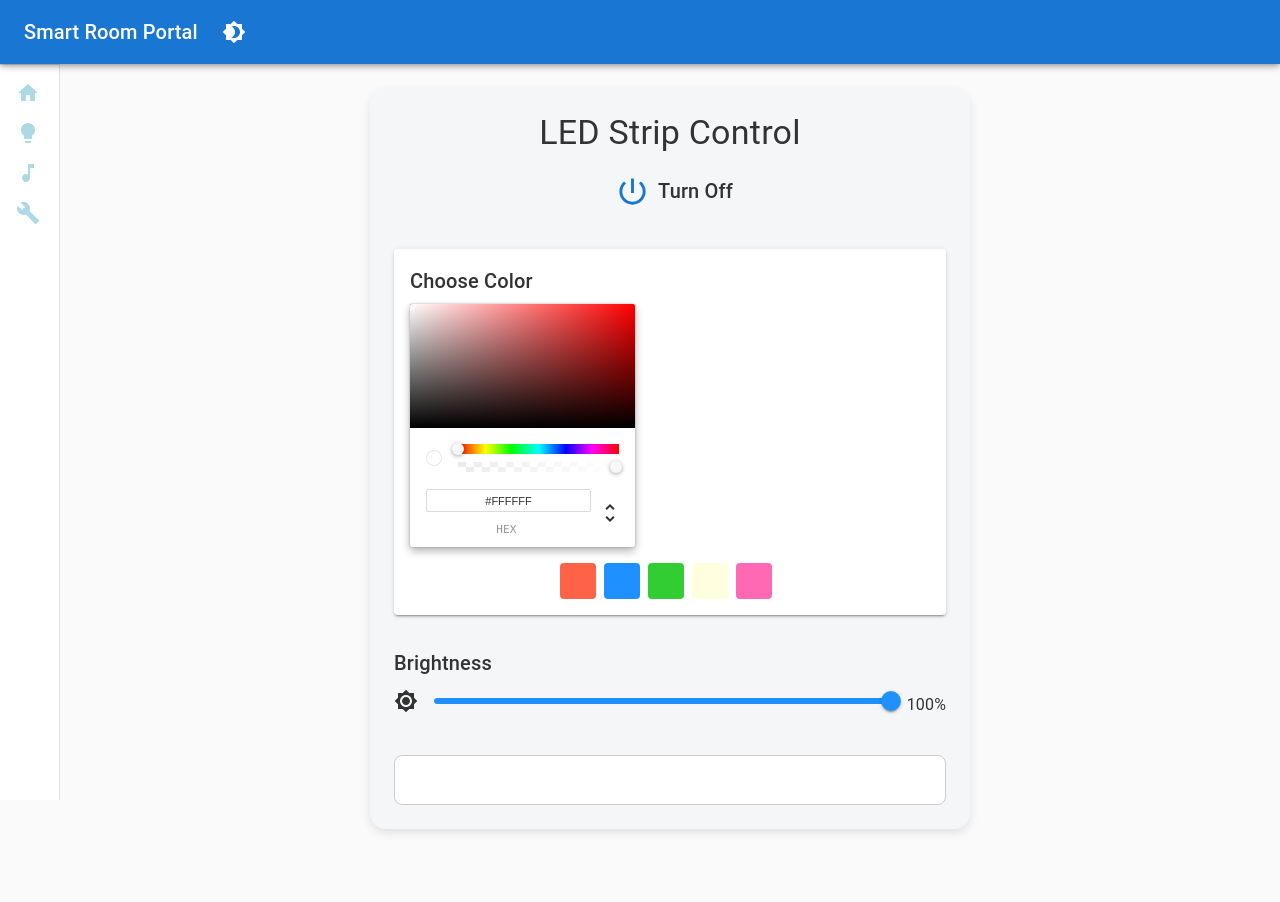
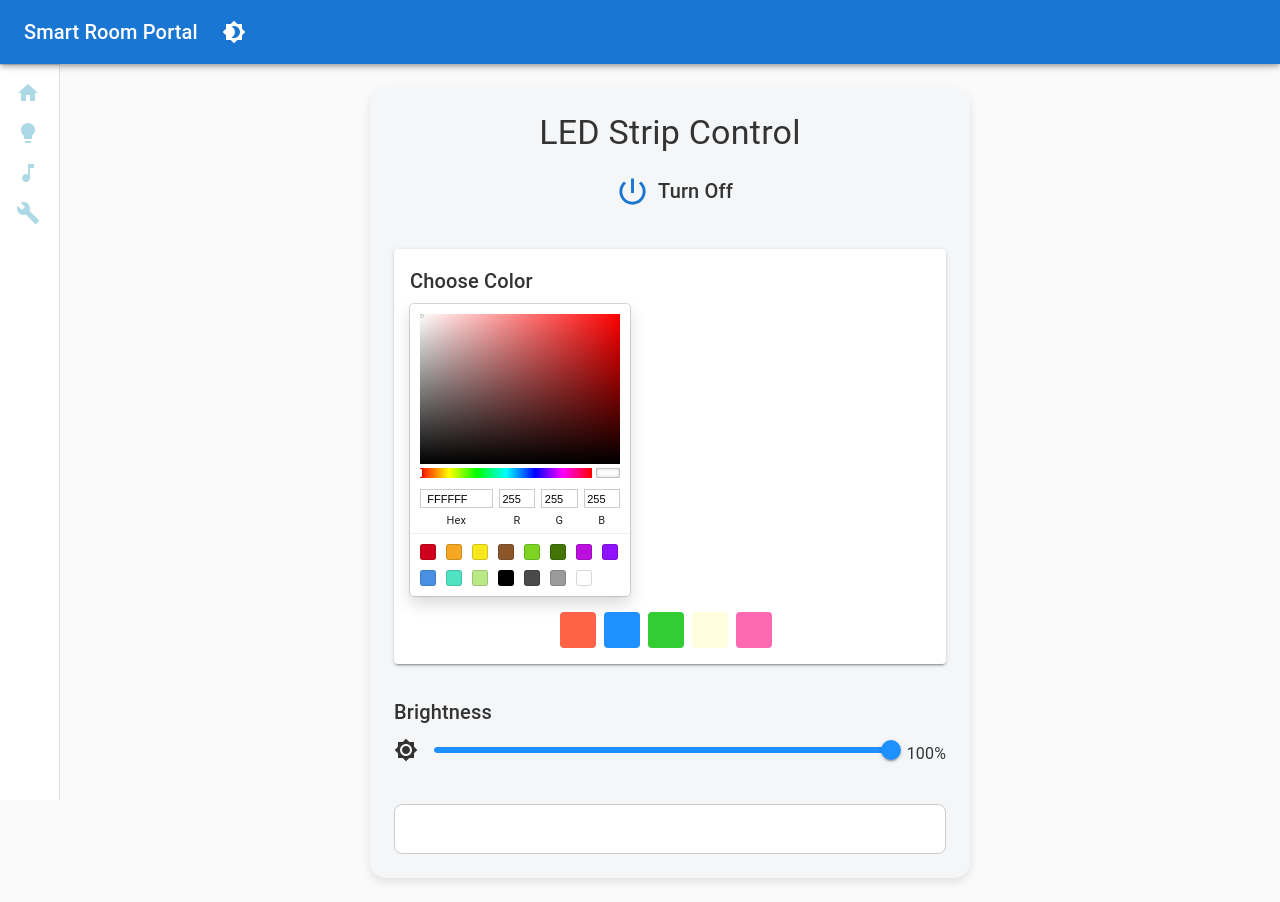
Before and after one commit to stevenpstansberry/-Smart-Telemetric-iot-portal, a React (Create React App) app in the folder frontend/: page /lighting-control in a window 1280 px wide. Before the commit the page ends 853 px from the top, so only its background shows below. Built offline with nearby package versions, Linux system fonts and the light colour scheme.

Commit message:
Changed color picker

```diff
--- a/frontend/package.json
+++ b/frontend/package.json
@@ -12,6 +12,7 @@
     "@testing-library/user-event": "^13.5.0",
     "react": "^18.3.1",
     "react-color": "^2.19.3",
+    "react-colorful": "^5.6.1",
     "react-dom": "^18.3.1",
     "react-router-dom": "^6.26.2",
     "react-scripts": "5.0.1",
--- a/frontend/src/pages/LightingControl.js
+++ b/frontend/src/pages/LightingControl.js
@@ -1,19 +1,26 @@
 import React, { useState } from "react";
-import { ChromePicker } from "react-color";
+import { SketchPicker } from "react-color";
 import Slider from "@mui/material/Slider";
-import Switch from "@mui/material/Switch";
 import Typography from "@mui/material/Typography";
 import { Box, Button, Grid, IconButton, Paper } from "@mui/material";
-import LightbulbIcon from "@mui/icons-material/Lightbulb";
 import BrightnessHighIcon from "@mui/icons-material/BrightnessHigh";
 import PowerSettingsNewIcon from "@mui/icons-material/PowerSettingsNew";
 
 const LightingControl = () => {
-  const [color, setColor] = useState("#ffffff");
+  const [color, setColor] = useState({
+    r: 255,
+    g: 255,
+    b: 255,
+  });
   const [brightness, setBrightness] = useState(100);
   const [isOn, setIsOn] = useState(true);
 
-  const handleColorChange = (newColor) => setColor(newColor.hex);
+  // Only handle RGB values
+  const handleColorChange = (newColor) => {
+    const { r, g, b } = newColor.rgb;
+    setColor({ r, g, b });
+  };
+
   const handleBrightnessChange = (event, newValue) => setBrightness(newValue);
   const handlePowerToggle = () => setIsOn(!isOn);
 
@@ -50,12 +57,23 @@ const LightingControl = () => {
         <Typography variant="h6" gutterBottom>
           Choose Color
         </Typography>
-        <ChromePicker color={color} onChangeComplete={handleColorChange} />
+        {/* Replace ChromePicker with SketchPicker and disable alpha */}
+        <SketchPicker
+          color={color}
+          onChangeComplete={handleColorChange}
+          disableAlpha={true} // Disable alpha slider
+        />
         <Box display="flex" justifyContent="center" alignItems="center" mt={2}>
           {colorPresets.map((preset, index) => (
             <Button
               key={index}
-              onClick={() => setColor(preset)}
+              onClick={() =>
+                setColor({
+                  r: parseInt(preset.slice(1, 3), 16),
+                  g: parseInt(preset.slice(3, 5), 16),
+                  b: parseInt(preset.slice(5, 7), 16),
+                })
+              }
               sx={{
                 backgroundColor: preset,
                 width: 36,
@@ -94,7 +112,7 @@ const LightingControl = () => {
       {/* Color Preview */}
       <Box
         sx={{
-          backgroundColor: color,
+          backgroundColor: `rgb(${color.r}, ${color.g}, ${color.b})`,
           height: 50,
           borderRadius: 2,
           border: "1px solid #ccc",
```
Also changed, not shown: 1 other file (tests, documents, lock files or other folders).
